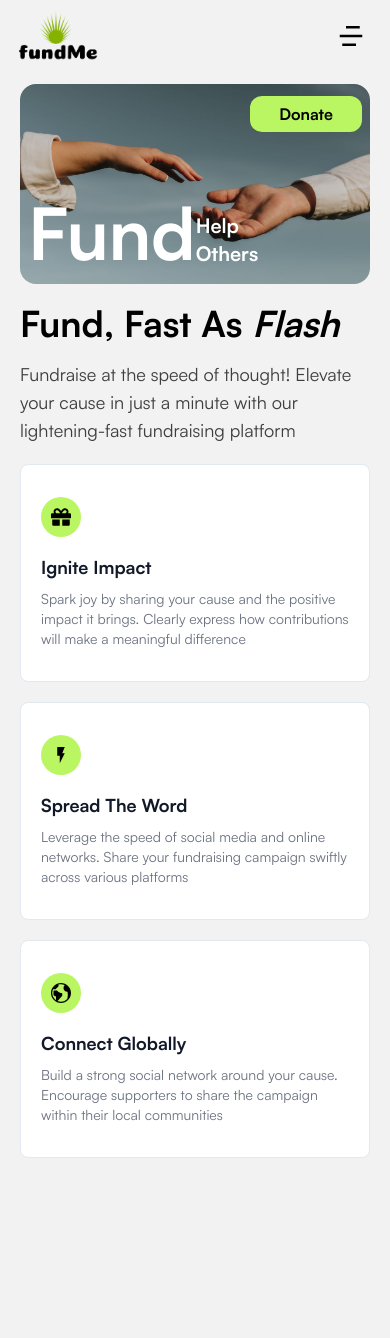
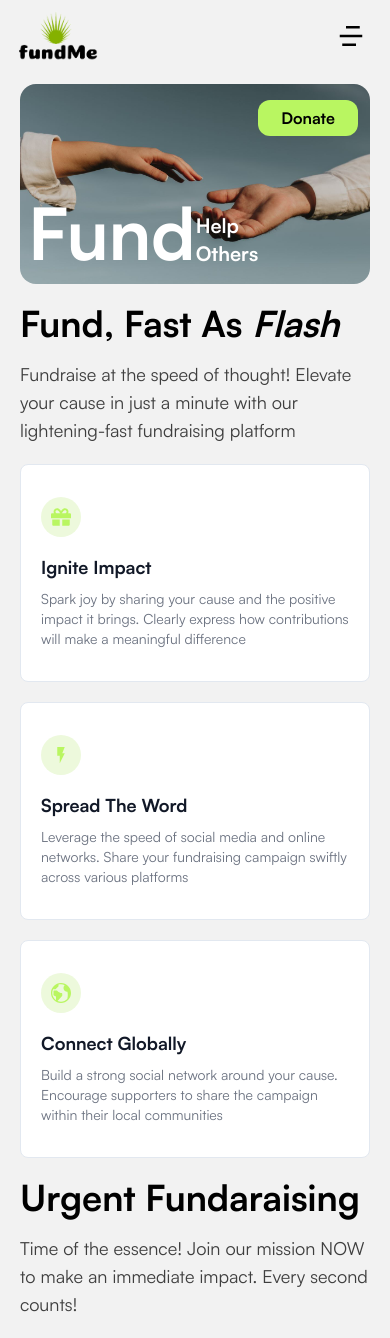
Before and after one commit to CodeEnthusiast09/fund-me, a Next.js app: page / in a window 390 px wide. Before the commit the page ends 1178 px from the top, so only its background shows below. Built offline with nearby package versions, Linux system fonts and the light colour scheme.

Commit message:
refactor:  home screen

```diff
--- a/src/app/(root)/_components/features-card.tsx
+++ b/src/app/(root)/_components/features-card.tsx
@@ -5,17 +5,15 @@ const FeaturesCard = ({
   title,
   description,
   icon: Icon,
-  iconColor,
-  iconBgColor,
 }: FeaturesCardProps) => {
   if (!Icon) return null;
   return (
-    <Card className="w-full mt-5 max-w-md">
+    <Card className="w-full mt-5 max-w-md border border-black">
       <div className="flex flex-col space-y-4">
         <div
-          className={`w-10 h-10 rounded-full bg-${iconBgColor} flex items-center justify-center`}
+          className={`w-10 h-10 rounded-full bg-darkGreen/20 flex items-center justify-center`}
         >
-          <Icon className={`w-5 h-5 text-${iconColor}`} />
+          <Icon className={`w-5 h-5 text-lightGreen`} />
         </div>
         <div className="space-y-2">
           <h3 className="text-lg font-semibold text-gray-900">{title}</h3>
--- a/src/app/(root)/_components/types.ts
+++ b/src/app/(root)/_components/types.ts
@@ -5,6 +5,4 @@ export type FeaturesCardProps = {
   description?: React.ReactNode;
   className?: string;
   icon?: ElementType;
-  iconColor?: string;
-  iconBgColor?: string;
 };
--- a/src/app/(root)/page.tsx
+++ b/src/app/(root)/page.tsx
@@ -9,18 +9,17 @@ import { ImEarth } from "react-icons/im";
 export default function Home() {
   return (
     <div>
-      {/* image */}
-      <div className="bg-[url('/hands_touch_couple_212639_1280x1024.jpg')] bg-cover bg-center bg-no-repeat m-5 rounded-2xl h-[200px] lg:h-[700px] lg:mx-9">
-        {/* Button */}
-
-        {/* <div className="absolute top-24 right-4 w-28 lg:hidden"> */}
-        <LinkButton
-          href={"/donation"}
-          className="absolute top-24 right-4 w-28 lg:hidden font-semibold bg-lightGreen hover:bg-darkGreen rounded-xl mr-3 "
-        >
-          Donate
-        </LinkButton>
-        {/* </div> */}
+      {/* Bg-image */}
+      <div className="relative bg-[url('/hands_touch_couple_212639_1280x1024.jpg')] bg-cover bg-center bg-no-repeat m-5 rounded-2xl h-[200px] lg:h-[700px] lg:mx-9">
+        {/* Donate Button For Mobile*/}
+        <div className="absolute top-4 right-0 w-28 z-10 lg:hidden">
+          <LinkButton
+            href="/donation"
+            className="font-semibold bg-lightGreen hover:bg-darkGreen rounded-xl mr-3 "
+          >
+            Donate
+          </LinkButton>
+        </div>
 
         {/* Content */}
         <div className="flex items-end justify-between relative lg:top-96">
@@ -28,9 +27,11 @@ export default function Home() {
             <h1 className="text-7xl font-extrabold lg:text-[18rem]">Fund</h1>
             <p className="text-xl font-bold lg:text-6xl lg:mb-7">Help Others</p>
           </div>
+
+          {/* Donate Button For Larger Screens*/}
           <LinkButton
             size="lg"
-            href={"/donation"}
+            href="/donation"
             className="text-3xl font-semibold bg-lightGreen hover:bg-darkGreen hidden lg:block rounded-3xl mr-5 mb-7"
           >
             Donate
@@ -47,31 +48,35 @@ export default function Home() {
           Fundraise at the speed of thought! Elevate your cause in just a minute
           with our lightening-fast fundraising platform
         </p>
-        <div>
+        <div className="grid-cols-3 lg:grid lg:mx-20">
           <FeaturesCard
             title="Ignite Impact"
             description="Spark joy by sharing your cause and the positive impact it brings. Clearly express how contributions will make a meaningful difference"
             icon={FaGift}
-            iconColor="darkGreen"
-            iconBgColor="lightGreen"
           />
 
           <FeaturesCard
             title="Spread The Word"
             description="Leverage the speed of social media and online networks. Share your fundraising campaign swiftly across various platforms"
             icon={IoMdFlash}
-            iconColor="darkGreen"
-            iconBgColor="lightGreen"
           />
 
           <FeaturesCard
             title="Connect Globally"
             description="Build a strong social network around your cause. Encourage supporters to share the campaign within their local communities"
             icon={ImEarth}
-            iconColor="darkGreen"
-            iconBgColor="lightGreen"
           />
         </div>
+      </div>
+      {/* Donation Section */}
+      <div className="m-5 lg:m-9">
+        <h1 className="text-4xl font-bold mb-4 lg:text-5xl">
+          Urgent Fundaraising
+        </h1>
+        <p className="text-lg text-darkGray lg:text-2xl">
+          Time of the essence! Join our mission NOW to make an immediate impact.
+          Every second counts!
+        </p>
       </div>
     </div>
   );
```
